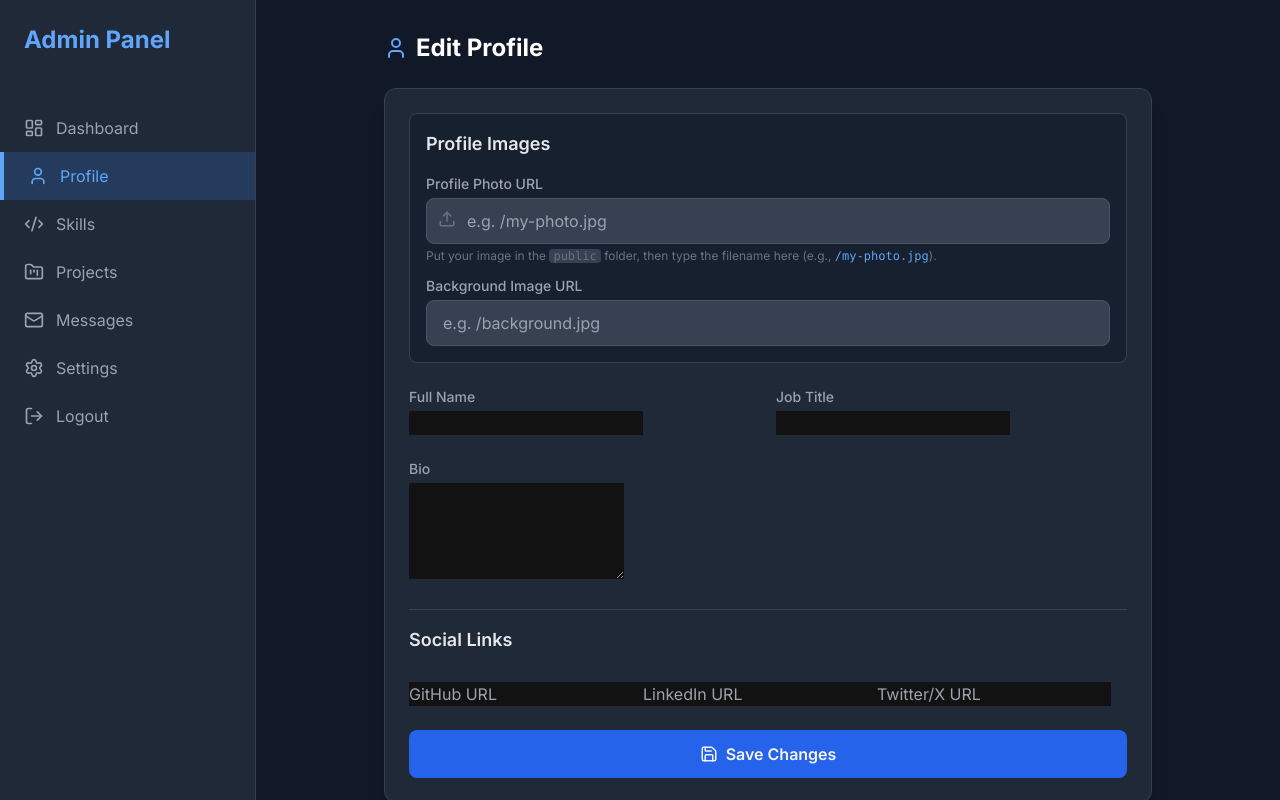
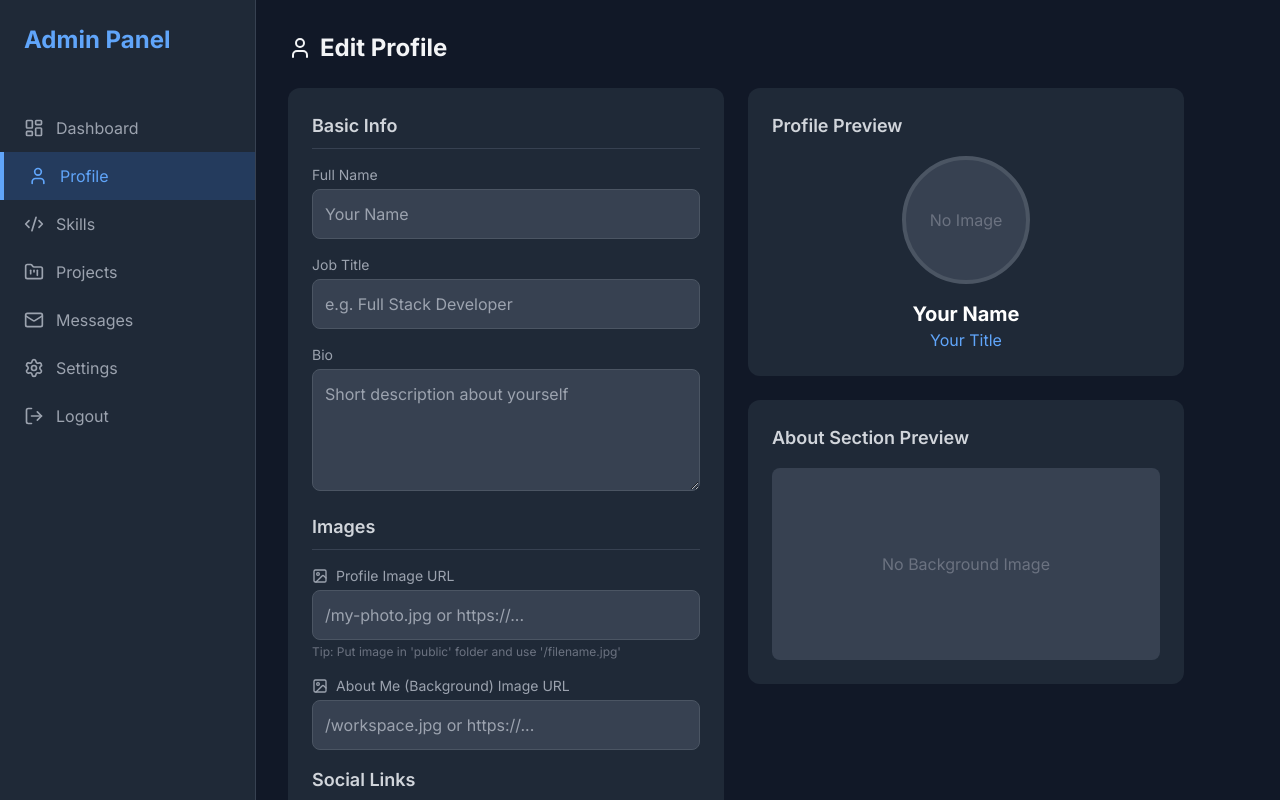
Before and after one commit to saifkad/my-portfolio-with-admin-backend, a Next.js app: page /admin/dashboard/profile in a window 1280 px wide. Shown: the top 800 px of the page. Built offline with nearby package versions, Linux system fonts and the light colour scheme; no server answers; the database is empty.

Commit message:
Feat: Update profile img, about img via project folder or URL

```diff
--- a/src/app/admin/dashboard/profile/page.js
+++ b/src/app/admin/dashboard/profile/page.js
@@ -1,38 +1,32 @@
 'use client';
 import { useState, useEffect } from 'react';
-import { Save, User, Upload } from 'lucide-react';
+import { Save, User, Image as ImageIcon } from 'lucide-react';
 import toast from 'react-hot-toast';
-// import Image from 'next/image';
+import Image from 'next/image';
 
 export default function ProfilePage() {
-  // Initialize state with all fields, including profileImage
   const [formData, setFormData] = useState({
     name: '',
     title: '',
     email: '',
     bio: '',
-    profileImage: '/default-avatar.png', // Default fallback
-    backgroundImage: '',
-    socialLinks: {
-      github: '',
-      linkedin: '',
-      twitter: ''
-    }
+    profileImage: '', // Added
+    backgroundImage: '', // Added
+    socialLinks: { github: '', linkedin: '', twitter: '' }
   });
   const [loading, setLoading] = useState(false);
 
-  // Fetch existing data on load
+  // Load existing data on page load
   useEffect(() => {
     fetch('/api/user')
       .then(res => res.json())
       .then(data => {
-        // Ensure socialLinks exists if it's missing from DB
+        // Ensure socialLinks exists to avoid errors
         setFormData({
           ...data,
           socialLinks: data.socialLinks || { github: '', linkedin: '', twitter: '' }
         });
-      })
-      .catch(err => console.error("Failed to load user", err));
+      });
   }, []);
 
   const handleSubmit = async (e) => {
@@ -44,14 +38,13 @@ export default function ProfilePage() {
         headers: { 'Content-Type': 'application/json' },
         body: JSON.stringify(formData)
       });
-
       if (res.ok) {
         toast.success('Profile updated successfully!');
       } else {
         toast.error('Failed to update profile');
       }
     } catch (error) {
-      console.error("Error updating profile:", error);
+      console.error('Error updating profile:', error);
       toast.error('Something went wrong');
     } finally {
       setLoading(false);
@@ -59,128 +52,155 @@ export default function ProfilePage() {
   };
 
   return (
-    <div className="max-w-3xl mx-auto pb-20">
-      <h1 className="text-2xl font-bold mb-6 flex items-center gap-2 text-white">
-        <User size={24} className="text-blue-400" /> Edit Profile
+    <div className="max-w-4xl">
+      <h1 className="text-2xl font-bold mb-6 flex items-center gap-2">
+        <User size={24} /> Edit Profile
       </h1>
 
-      <form onSubmit={handleSubmit} className="bg-gray-800 p-6 rounded-xl space-y-6 border border-gray-700 shadow-xl">
+      <div className="grid md:grid-cols-2 gap-6">
+        {/* Left Column: Form */}
+        <form onSubmit={handleSubmit} className="bg-gray-800 p-6 rounded-xl space-y-4">
 
-        {/* --- IMAGE SECTION --- */}
-        <div className="p-4 bg-gray-900/50 rounded-lg border border-gray-700">
-          <h3 className="text-lg font-semibold mb-4 text-gray-200">Profile Images</h3>
-
-          <div className="flex flex-col md:flex-row gap-6 items-start">
-            {/* Profile Photo Preview */}
-            {/* <div className="flex flex-col items-center gap-2">
-              <div className="w-32 h-32 rounded-full overflow-hidden border-4 border-blue-500/30 relative group">
-                <Image
-                  src={formData.profileImage || '/default-avatar.png'}
-                  alt="Profile Preview"
-                  width={128}
-                  height={128}
-                  className="w-full h-full object-cover"
-                />
-              </div>
-              <span className="text-xs text-gray-400">Profile Picture</span>
-            </div> */}
-
-            {/* Inputs for Images */}
-            <div className="flex-1 w-full space-y-3">
-              <div>
-                <label className="block text-sm font-medium text-gray-400 mb-1">Profile Photo URL</label>
-                <div className="relative">
-                  <Upload size={18} className="absolute left-3 top-3 text-gray-500" />
-                  <input
-                    type="text"
-                    placeholder="e.g. /my-photo.jpg"
-                    value={formData.profileImage || ''}
-                    onChange={(e) => setFormData({...formData, profileImage: e.target.value})}
-                    className="w-full bg-gray-700 border border-gray-600 rounded-lg py-2.5 pl-10 pr-4 text-white focus:outline-none focus:border-blue-500 transition-colors"
-                  />
-                </div>
-                <p className="text-xs text-gray-500 mt-1">
-                  Put your image in the <code className="bg-gray-700 px-1 rounded">public</code> folder, then type the filename here (e.g., <code className="text-blue-400">/my-photo.jpg</code>).
-                </p>
-              </div>
+          {/* Basic Info */}
+          <h2 className="text-lg font-semibold text-gray-300 border-b border-gray-700 pb-2">Basic Info</h2>
 
           <div>
-                <label className="block text-sm font-medium text-gray-400 mb-1">Background Image URL</label>
+            <label className="block text-sm text-gray-400 mb-1">Full Name</label>
             <input
-                  type="text"
-                  placeholder="e.g. /background.jpg"
-                  value={formData.backgroundImage || ''}
-                  onChange={(e) => setFormData({...formData, backgroundImage: e.target.value})}
-                  className="w-full bg-gray-700 border border-gray-600 rounded-lg py-2.5 px-4 text-white focus:outline-none focus:border-blue-500 transition-colors"
-                />
-              </div>
-            </div>
-          </div>
-        </div>
-
-        {/* --- BASIC INFO --- */}
-        <div className="grid grid-cols-1 md:grid-cols-2 gap-4">
-          <div>
-            <label className="block text-sm font-medium text-gray-400 mb-1">Full Name</label>
-            <input
-              className="input-field"
+              className="w-full bg-gray-700 border border-gray-600 rounded-lg p-3 text-white focus:outline-none focus:border-blue-500"
+              placeholder="Your Name"
               value={formData.name || ''}
               onChange={e => setFormData({...formData, name: e.target.value})}
             />
           </div>
+
           <div>
-            <label className="block text-sm font-medium text-gray-400 mb-1">Job Title</label>
+            <label className="block text-sm text-gray-400 mb-1">Job Title</label>
             <input
-              className="input-field"
+              className="w-full bg-gray-700 border border-gray-600 rounded-lg p-3 text-white focus:outline-none focus:border-blue-500"
+              placeholder="e.g. Full Stack Developer"
               value={formData.title || ''}
               onChange={e => setFormData({...formData, title: e.target.value})}
             />
           </div>
-        </div>
 
           <div>
-          <label className="block text-sm font-medium text-gray-400 mb-1">Bio</label>
+            <label className="block text-sm text-gray-400 mb-1">Bio</label>
             <textarea
-            className="input-field"
+              className="w-full bg-gray-700 border border-gray-600 rounded-lg p-3 text-white focus:outline-none focus:border-blue-500"
               rows="4"
+              placeholder="Short description about yourself"
               value={formData.bio || ''}
               onChange={e => setFormData({...formData, bio: e.target.value})}
             />
           </div>
 
-        {/* --- SOCIAL LINKS --- */}
-        <div className="pt-4 border-t border-gray-700">
-          <h3 className="text-lg font-semibold mb-4 text-gray-200">Social Links</h3>
+          {/* Images Section */}
+          <h2 className="text-lg font-semibold text-gray-300 border-b border-gray-700 pb-2 mt-4">Images</h2>
+
+          <div>
+            <label className="block text-sm text-gray-400 mb-1 flex items-center gap-2">
+              <ImageIcon size={16} /> Profile Image URL
+            </label>
+            <input
+              className="w-full bg-gray-700 border border-gray-600 rounded-lg p-3 text-white focus:outline-none focus:border-blue-500"
+              placeholder="/my-photo.jpg or https://..."
+              value={formData.profileImage || ''}
+              onChange={e => setFormData({...formData, profileImage: e.target.value})}
+            />
+            <p className="text-xs text-gray-500 mt-1">
+              Tip: Put image in &apos;public&apos; folder and use &apos;/filename.jpg&apos;
+            </p>
+          </div>
+
+          <div>
+            <label className="block text-sm text-gray-400 mb-1 flex items-center gap-2">
+              <ImageIcon size={16} /> About Me (Background) Image URL
+            </label>
+            <input
+              className="w-full bg-gray-700 border border-gray-600 rounded-lg p-3 text-white focus:outline-none focus:border-blue-500"
+              placeholder="/workspace.jpg or https://..."
+              value={formData.backgroundImage || ''}
+              onChange={e => setFormData({...formData, backgroundImage: e.target.value})}
+            />
+          </div>
+
+          {/* Social Links */}
+          <h2 className="text-lg font-semibold text-gray-300 border-b border-gray-700 pb-2 mt-4">Social Links</h2>
+
           <div className="space-y-3">
             <input
-              className="input-field"
+              className="w-full bg-gray-700 border border-gray-600 rounded-lg p-3 text-white focus:outline-none focus:border-blue-500"
               placeholder="GitHub URL"
               value={formData.socialLinks?.github || ''}
               onChange={e => setFormData({...formData, socialLinks: {...formData.socialLinks, github: e.target.value}})}
             />
             <input
-              className="input-field"
+              className="w-full bg-gray-700 border border-gray-600 rounded-lg p-3 text-white focus:outline-none focus:border-blue-500"
               placeholder="LinkedIn URL"
               value={formData.socialLinks?.linkedin || ''}
               onChange={e => setFormData({...formData, socialLinks: {...formData.socialLinks, linkedin: e.target.value}})}
             />
             <input
-              className="input-field"
-              placeholder="Twitter/X URL"
+              className="w-full bg-gray-700 border border-gray-600 rounded-lg p-3 text-white focus:outline-none focus:border-blue-500"
+              placeholder="Twitter URL"
               value={formData.socialLinks?.twitter || ''}
               onChange={e => setFormData({...formData, socialLinks: {...formData.socialLinks, twitter: e.target.value}})}
             />
-          </div>
           </div>
 
           <button
             type="submit"
             disabled={loading}
-          className="w-full py-3 bg-blue-600 hover:bg-blue-700 rounded-lg font-semibold flex justify-center items-center gap-2 transition-all transform active:scale-95 disabled:opacity-50"
+            className="w-full py-3 bg-blue-600 hover:bg-blue-700 rounded-lg flex justify-center items-center gap-2 transition mt-4"
           >
             <Save size={18} /> {loading ? 'Saving...' : 'Save Changes'}
           </button>
         </form>
+
+        {/* Right Column: Live Preview */}
+        <div className="space-y-6">
+          <div className="bg-gray-800 p-6 rounded-xl">
+            <h3 className="text-lg font-semibold mb-4 text-gray-300">Profile Preview</h3>
+            <div className="flex flex-col items-center">
+              <div className="relative w-32 h-32 mb-4">
+                {formData.profileImage ? (
+                  <Image
+                    src={formData.profileImage}
+                    alt="Profile Preview"
+                    width={128}
+                    height={128}
+                    className="w-full h-full rounded-full object-cover border-4 border-blue-500"
+                    onError={(e) => { e.target.style.display='none'; }} // Hide broken images
+                  />
+                ) : (
+                  <div className="w-full h-full rounded-full bg-gray-700 flex items-center justify-center text-gray-500 border-4 border-gray-600">No Image</div>
+                )}
+              </div>
+              <h2 className="text-xl font-bold text-white">{formData.name || 'Your Name'}</h2>
+              <p className="text-blue-400">{formData.title || 'Your Title'}</p>
+            </div>
+          </div>
+
+          <div className="bg-gray-800 p-6 rounded-xl">
+            <h3 className="text-lg font-semibold mb-4 text-gray-300">About Section Preview</h3>
+            <div className="w-full h-48 rounded-lg overflow-hidden relative bg-gray-700">
+              {formData.backgroundImage ? (
+                <Image
+                  src={formData.backgroundImage}
+                  width={600}
+                  height={400}
+                  alt="Background Preview"
+                  className="w-full h-full object-cover"
+                  onError={(e) => { e.target.style.display='none'; }}
+                />
+              ) : (
+                <div className="flex items-center justify-center h-full text-gray-500">No Background Image</div>
+              )}
+            </div>
+          </div>
+        </div>
+      </div>
     </div>
   );
 }
--- a/src/app/api/user/route.js
+++ b/src/app/api/user/route.js
@@ -1,32 +1,47 @@
 import { NextResponse } from 'next/server';
-import connectDB from '@/lib/mongodb';
-import User from '@/lib/models/User';
+import connectDB from '@/lib/mongodb'; // Ensure this path is correct
+import User from '@/lib/models/User';   // Ensure this path is correct
 
+// GET: Fetch current profile
 export async function GET() {
   try {
     await connectDB();
-    // Return the first user document (the profile)
     const user = await User.findOne({}) || {};
     return NextResponse.json(user);
   } catch (error) {
+    console.error("GET Error:", error);
     return NextResponse.json({ error: 'Failed to fetch user' }, { status: 500 });
   }
 }
 
+// PUT: Update profile (This is what fixes your issue)
 export async function PUT(request) {
   try {
+    // 1. Connect to Database
     await connectDB();
+
+    // 2. Get data from frontend
     const data = await request.json();
 
-    // Upsert: Update if exists, create if not
-    const user = await User.findOneAndUpdate({}, data, {
-      new: true,
-      upsert: true,
-      setDefaultsOnInsert: true
-    });
+    console.log("Updating user with data:", data); // Debugging log
+
+    // 3. Update the document
+    // { new: true, upsert: true, setDefaultsOnInsert: true } ensures it updates if exists, or creates if not
+    const user = await User.findOneAndUpdate(
+      {}, // Find the first (and only) user document
+      data, // The new data
+      {
+        new: true, // Return the updated document
+        upsert: true,
+        setDefaultsOnInsert: true,
+        // Use this line if you are on Mongoose 7+ to remove warnings:
+        // returnDocument: 'after'
+      }
+    );
 
     return NextResponse.json(user);
-  } catch (err) {
+  } catch (error) {
+    console.error("PUT Error:", error);
     return NextResponse.json({ error: 'Failed to update user' }, { status: 500 });
   }
 }
--- a/src/middleware.js
+++ b/src/middleware.js
@@ -35,6 +35,7 @@ export async function middleware(request) {
       await jwtVerify(token, secret);
       // Token is valid, allow access
     } catch (error) {
+      console.error('JWT verification failed:', error);
       // Token is invalid, redirect to login (without secret)
       return NextResponse.redirect(new URL('/admin/login', request.url));
     }
```
Lines whose indentation alone changed are shown as unchanged.
